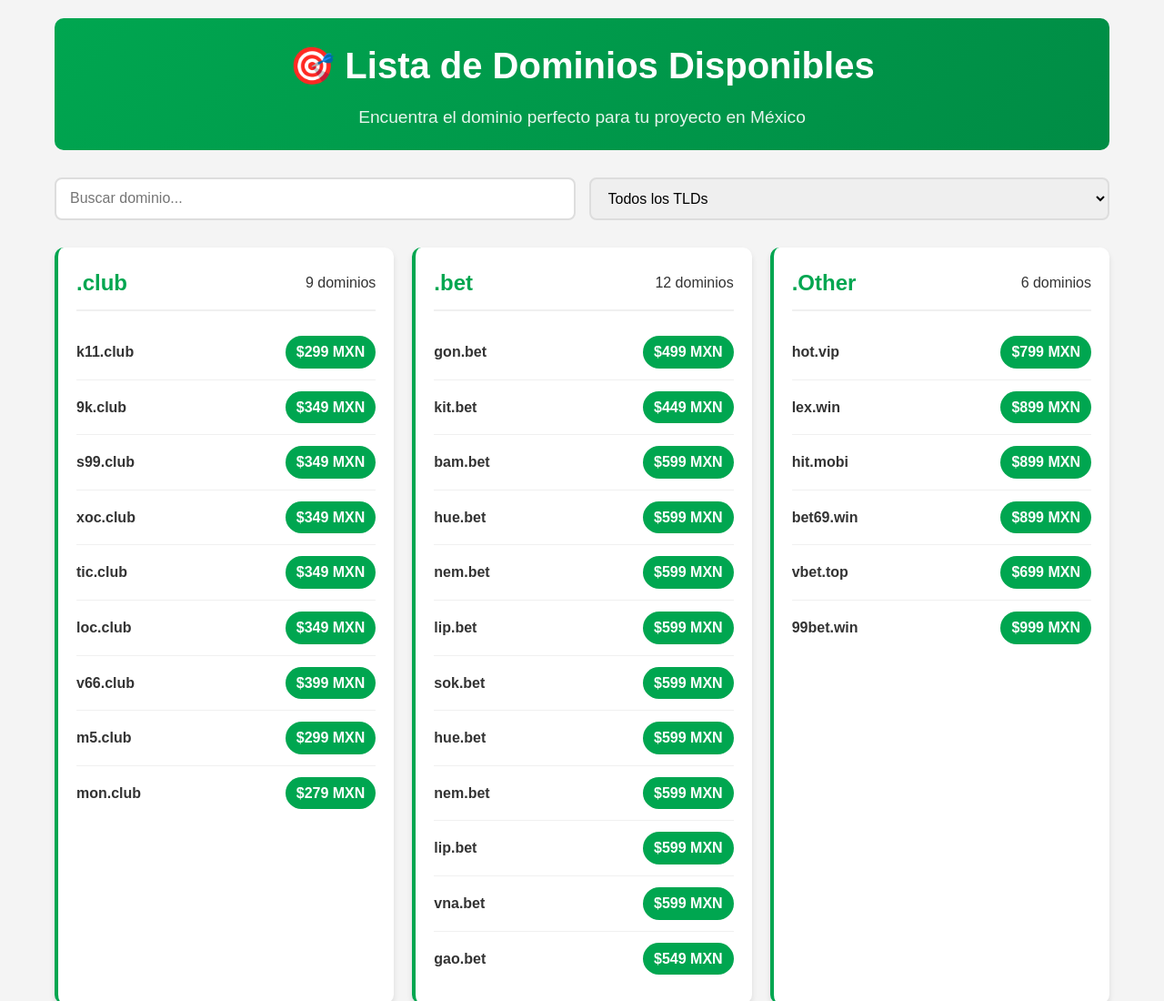
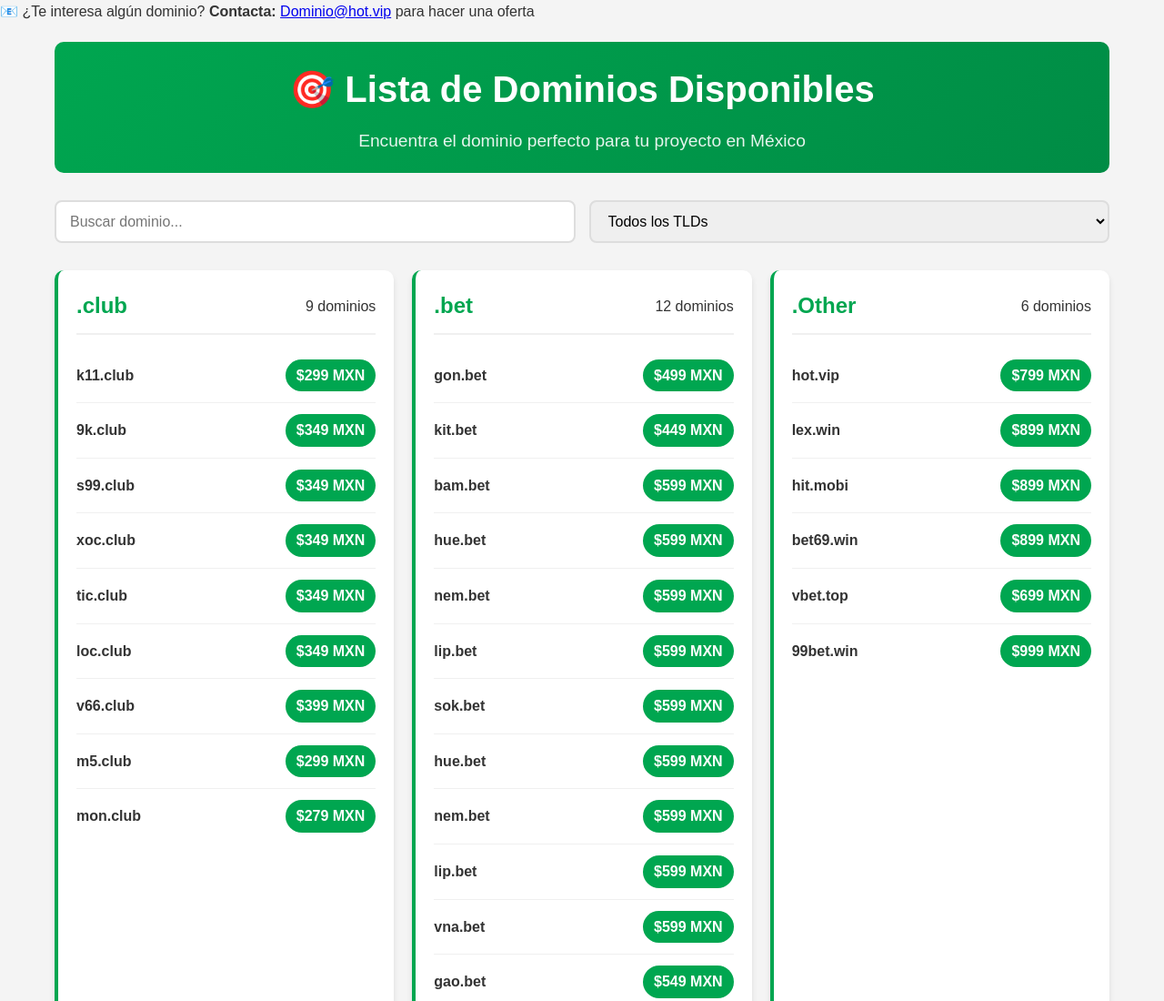
Before and after one commit to limelemonade555/dm-listing-other-tld, a plain HTML site: page index.html in a window 1280 px wide. Shown: the top 1100 px of the page at 91% size. Drawn offline with Linux system fonts and the light colour scheme.

Commit message:
index.html

```diff
--- a/index.html
+++ b/index.html
@@ -1,4 +1,5 @@
 <!DOCTYPE html>
+
 <html lang="es-MX">
 <head>
     <meta charset="UTF-8">
@@ -6,6 +7,11 @@
     <title>Lista de Dominios - México</title>
     <link rel="stylesheet" href="styles.css">
 </head>
+<div class="contact-banner">
+    <p>📧 ¿Te interesa algún dominio? <strong>Contacta:</strong>
+       <a href="mailto:Dominio@hot.vip">Dominio@hot.vip</a> para hacer una oferta
+    </p>
+</div>
 <body>
     <div class="container">
         <header>
@@ -31,4 +37,5 @@
 
     <script src="script.js"></script>
 </body>
+
 </html>
```
